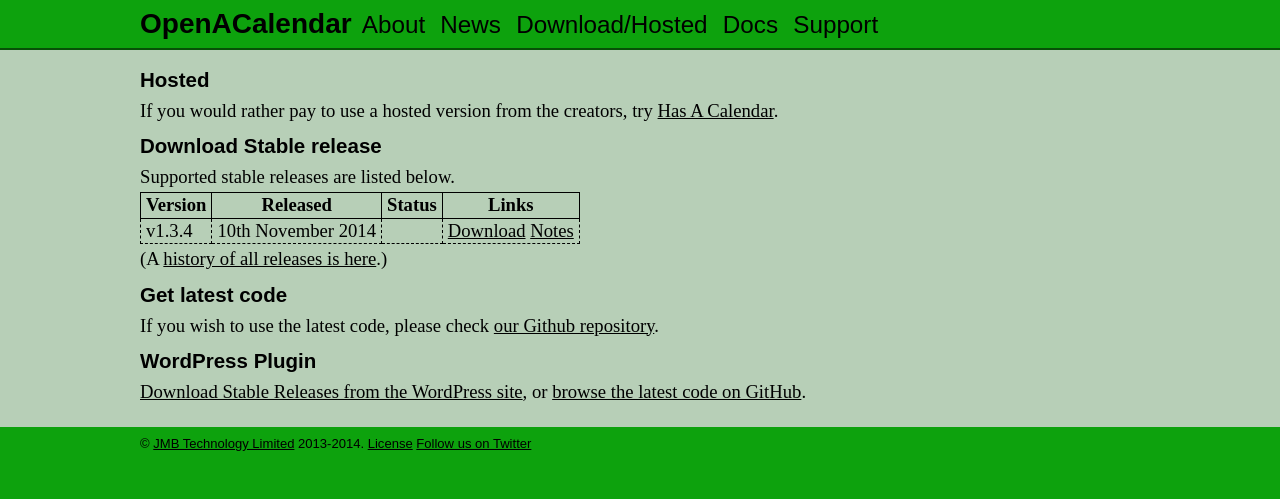
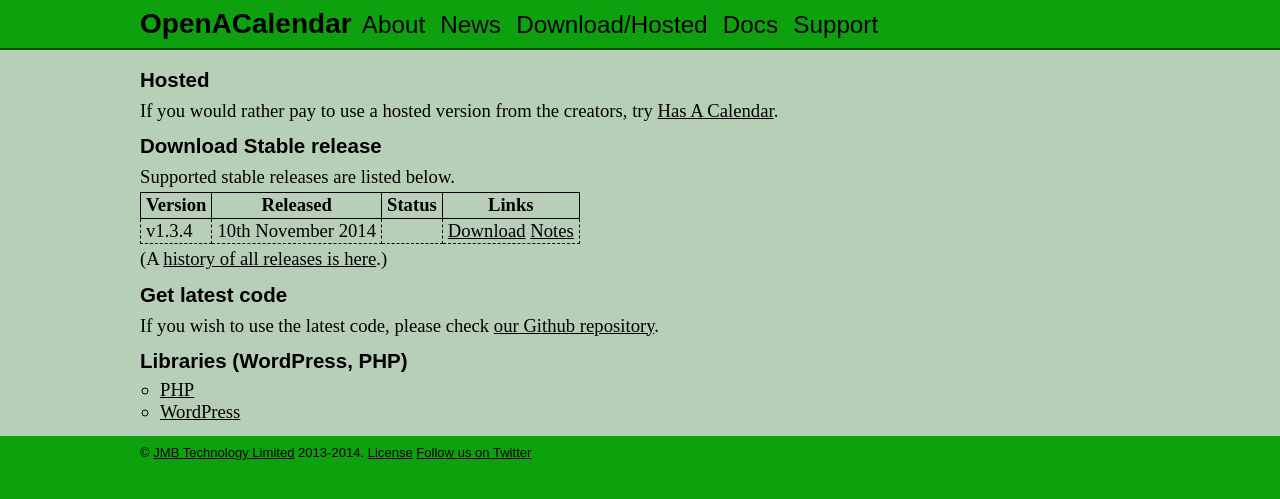
Before and after one commit to OpenACalendar/openacalendar.github.io, a Jekyll site: the page built from download.html, in a window 1280 px wide. Shown: the top 499 px of the page. Built offline with Jekyll 4.4.1, drawn with Linux system fonts in a browser that asks for light colours; Markdown is read by kramdown in place of the engine named in the settings; comment, search, counter and statistics services are not loaded.

Commit message:
Libraries

```diff
--- a/_layouts/home.html
+++ b/_layouts/home.html
@@ -28,6 +28,7 @@
 				<li><a href="support.html">Get community or commercial <b>support</b></a></li>
 				<li><a href="http://ican.hasacalendar.co.uk">Let us <b>host</b> your calendar for you</a></li>
 				<li><a href="http://github.com/openacalendar">Browse the latest code on <b>Github</b></a></li>
+				<li><a href="libraries/">Browse the <b>Libraries</b></a></li>
 				<li><a href="usedby.html">As <b>used by</b></a></li>
 			</ul>
 
--- a/download.html
+++ b/download.html
@@ -31,9 +31,11 @@
 
 <p>If you wish to use the latest code, please check <a href="http://github.com/openacalendar">our Github repository</a>.</p>
 
-<h2>WordPress Plugin</h2>
+<h2>Libraries (WordPress, PHP)</h2>
 
-<p><a href="http://wordpress.org/plugins/openacalendar/">Download Stable Releases
-		from the WordPress site</a>,
-	or <a href="https://github.com/OpenACalendar/OpenACalendar-Web-WordPress">
-		browse the latest code on GitHub</a>.<p>
+
+<!-- this is duplicated on libraries/index -->
+<ul class="normallist">
+	<li><a href="libraries/php/">PHP</a></li>
+	<li><a href="libraries/wordpress/">WordPress</a></li>
+</ul>
```
Also changed, not shown: libraries/index.html (added, +12 -0 lines), libraries/php/index.html (added, +30 -0 lines), libraries/wordpress/index.html (added, +16 -0 lines).
